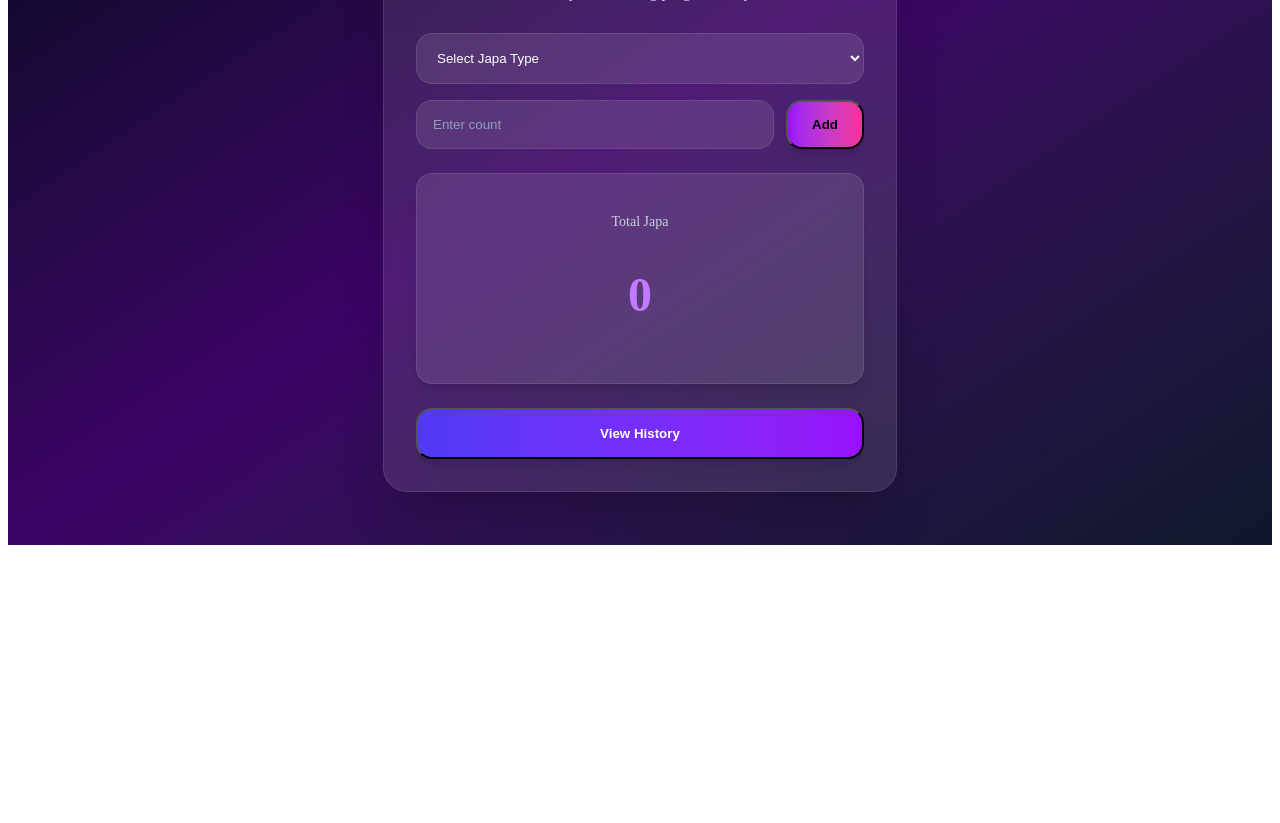
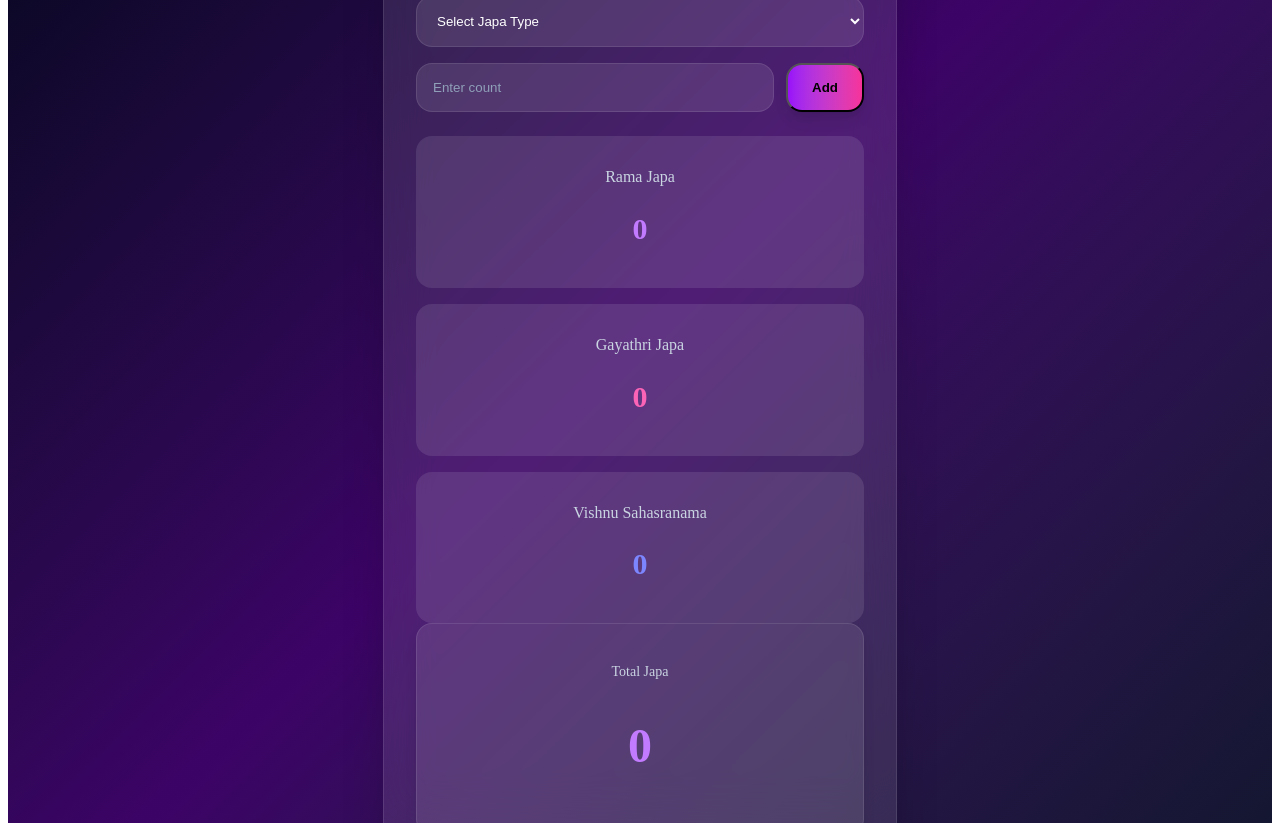
Before and after one commit to madhvesha/japaCounter_Frontend, a React (Vite) app: page /dashboard in a window 1280 px wide. Shown: the part 400-1223 px from the top of the page. Before the commit the page ends 953 px from the top, so only its background shows below. Built offline with nearby package versions, Linux system fonts and the light colour scheme; no server answers; sample sign-in values are in the browser's storage.

Commit message:
Updated UI for JapaType

```diff
--- a/src/component/Dashboard.jsx
+++ b/src/component/Dashboard.jsx
@@ -9,6 +9,7 @@ import toast from "react-hot-toast";
 export default function Dashboard() {
   const { token } = useContext(AuthContext);
   const [count, setCount] = useState("");
+  const [japaType, setJapaType] = useState("");
   const [records, setRecords] = useState([]);
 
   function fetchData() {
@@ -39,12 +40,12 @@ export default function Dashboard() {
   };
 
   function addJapa() {
-    if (!count || count <= 0) {
+    if (!count || count <= 0 || !japaType) {
       toast.error("Please enter a valid count");
       return;
     }
     axios.post("https://japacounter.onrender.com/api/japa/add",
-      { count: Number(count) },
+      { count: Number(count), japaType },
       {
         headers: {
           Authorization: `Bearer ${token}`
@@ -54,6 +55,7 @@ export default function Dashboard() {
       .then(() => {
         toast.success("Japa added successfully 🙏");
         setCount("");
+        setJapaType("");
         fetchData();
       })
       .catch((err) => {
@@ -62,7 +64,17 @@ export default function Dashboard() {
       })
 
   };
+  const ramaTotal = records
+    .filter(item => item.japaType === "Rama Japa")
+    .reduce((a, b) => a + b.count, 0);
 
+  const gayathriTotal = records
+    .filter(item => item.japaType === "Gayathri Japa")
+    .reduce((a, b) => a + b.count, 0);
+
+  const vishnuTotal = records
+    .filter(item => item.japaType === "Vishnu Sahasranama")
+    .reduce((a, b) => a + b.count, 0);
   const total = records.reduce((a, b) => a + b.count, 0);
 
   return (
@@ -101,6 +113,8 @@ export default function Dashboard() {
             {/* Select Japa Type */}
 
             <select
+              value={japaType}
+              onChange={(e) => setJapaType(e.target.value)}
               className="w-full px-4 py-4 rounded-2xl bg-white/10 border border-white/10 text-white outline-none focus:border-purple-500 focus:ring-2 focus:ring-purple-500/30 transition"
             >
               <option className="bg-slate-900 text-white">
@@ -144,7 +158,39 @@ export default function Dashboard() {
           </div>
 
           {/* Total Count */}
+          <div className="grid grid-cols-1 gap-4">
 
+            <div className="bg-white/10 p-4 rounded-2xl text-center">
+              <p className="text-slate-300">
+                Rama Japa
+              </p>
+
+              <h2 className="text-3xl font-bold text-purple-400">
+                {ramaTotal}
+              </h2>
+            </div>
+
+            <div className="bg-white/10 p-4 rounded-2xl text-center">
+              <p className="text-slate-300">
+                Gayathri Japa
+              </p>
+
+              <h2 className="text-3xl font-bold text-pink-400">
+                {gayathriTotal}
+              </h2>
+            </div>
+
+            <div className="bg-white/10 p-4 rounded-2xl text-center">
+              <p className="text-slate-300">
+                Vishnu Sahasranama
+              </p>
+
+              <h2 className="text-3xl font-bold text-indigo-400">
+                {vishnuTotal}
+              </h2>
+            </div>
+
+          </div>
           <div className="bg-white/10 border border-white/10 rounded-2xl py-6 text-center shadow-lg mb-6">
 
             <p className="text-slate-300 text-sm mb-2">
--- a/src/component/History.jsx
+++ b/src/component/History.jsx
@@ -20,11 +20,25 @@ export default function History() {
 
   /* ✅ SUM JAPA COUNTS BY DATE */
   const summedHistory = history.reduce((acc, item) => {
+
     if (!acc[item.date]) {
-      acc[item.date] = 0;
+
+      acc[item.date] = {
+        total: 0,
+        japas: []
+      };
+
     }
-    acc[item.date] += item.count;
+
+    acc[item.date].total += item.count;
+
+    acc[item.date].japas.push({
+      type: item.japaType,
+      count: item.count
+    });
+
     return acc;
+
   }, {});
 
   return (
@@ -73,7 +87,7 @@ export default function History() {
 
             <ul className="space-y-5">
 
-              {Object.entries(summedHistory).map(([date, totalCount]) => (
+              {Object.entries(summedHistory).map(([date, data]) => (
 
                 <li
                   key={date}
@@ -93,6 +107,28 @@ export default function History() {
                     </h3>
 
                   </div>
+                  <div className="flex flex-col gap-2">
+
+                    {data.japas.map((japa, index) => (
+
+                      <div
+                        key={index}
+                        className="bg-white/5 px-4 py-2 rounded-xl"
+                      >
+
+                        <p className="text-slate-300 text-sm">
+                          {japa.type}
+                        </p>
+
+                        <h4 className="text-lg font-semibold text-purple-400">
+                          {japa.count}
+                        </h4>
+
+                      </div>
+
+                    ))}
+
+                  </div>
 
                   {/* Count */}
 
@@ -103,7 +139,7 @@ export default function History() {
                     </p>
 
                     <h3 className="text-2xl font-bold text-white">
-                      {totalCount}
+                      {data.total}
                     </h3>
 
                   </div>
--- a/src/component/Leaderboard.jsx
+++ b/src/component/Leaderboard.jsx
@@ -48,19 +48,98 @@ export default function Leaderboard() {
 
                             <li
                                 key={index}
-                            className="flex justify-between items-center bg-white/10 border border-white/10 hover:border-purple-500/40 backdrop-blur-lg p-4 rounded-2xl transition-all duration-300 hover:scale-[1.01]"
+                                className="bg-white/10 border border-white/10 hover:border-purple-500/40 backdrop-blur-lg p-4 rounded-2xl transition-all duration-300 hover:scale-[1.01]"
                             >
 
-                            <span className="font-medium text-lg text-white">
+                                <div className="grid grid-cols-5 gap-4 items-center text-center">
+
+                                    {/* Name */}
+
+                                    <div>
+
+                                        <p className="font-bold text-lg text-white">
                                             #{index + 1} {user.name}
-                            </span>
+                                        </p>
 
-                            <span className="font-bold text-xl text-purple-400">
+                                    </div>
+
+                                    {/* Rama */}
+
+                                    <div>
+
+                                        <p className="text-sm text-slate-300">
+                                            Rama Japa
+                                        </p>
+
+                                        <h3 className="text-xl font-bold text-purple-400">
+
+                                            {
+                                                user.japas.find(
+                                                    j => j.type === "Rama Japa"
+                                                )?.count || 0
+                                            }
+
+                                        </h3>
+
+                                    </div>
+
+                                    {/* Gayathri */}
+
+                                    <div>
+
+                                        <p className="text-sm text-slate-300">
+                                            Gayathri Japa
+                                        </p>
+
+                                        <h3 className="text-xl font-bold text-pink-400">
+
+                                            {
+                                                user.japas.find(
+                                                    j => j.type === "Gayathri Japa"
+                                                )?.count || 0
+                                            }
+
+                                        </h3>
+
+                                    </div>
+
+                                    {/* Vishnu */}
+
+                                    <div>
+
+                                        <p className="text-sm text-slate-300">
+                                            Vishnu Sahasranama
+                                        </p>
+
+                                        <h3 className="text-xl font-bold text-indigo-400">
+
+                                            {
+                                                user.japas.find(
+                                                    j => j.type === "Vishnu Sahasranama"
+                                                )?.count || 0
+                                            }
+
+                                        </h3>
+
+                                    </div>
+
+                                    {/* Total */}
+
+                                    <div>
+
+                                        <p className="text-sm text-slate-300">
+                                            Total
+                                        </p>
+
+                                        <h3 className="text-2xl font-bold text-yellow-400">
                                             {user.totalJapa}
-                            </span>
+                                        </h3>
+
+                                    </div>
+
+                                </div>
 
                             </li>
-
                         ))}
 
                     </ul>
```
Lines whose indentation alone changed are shown as unchanged.
